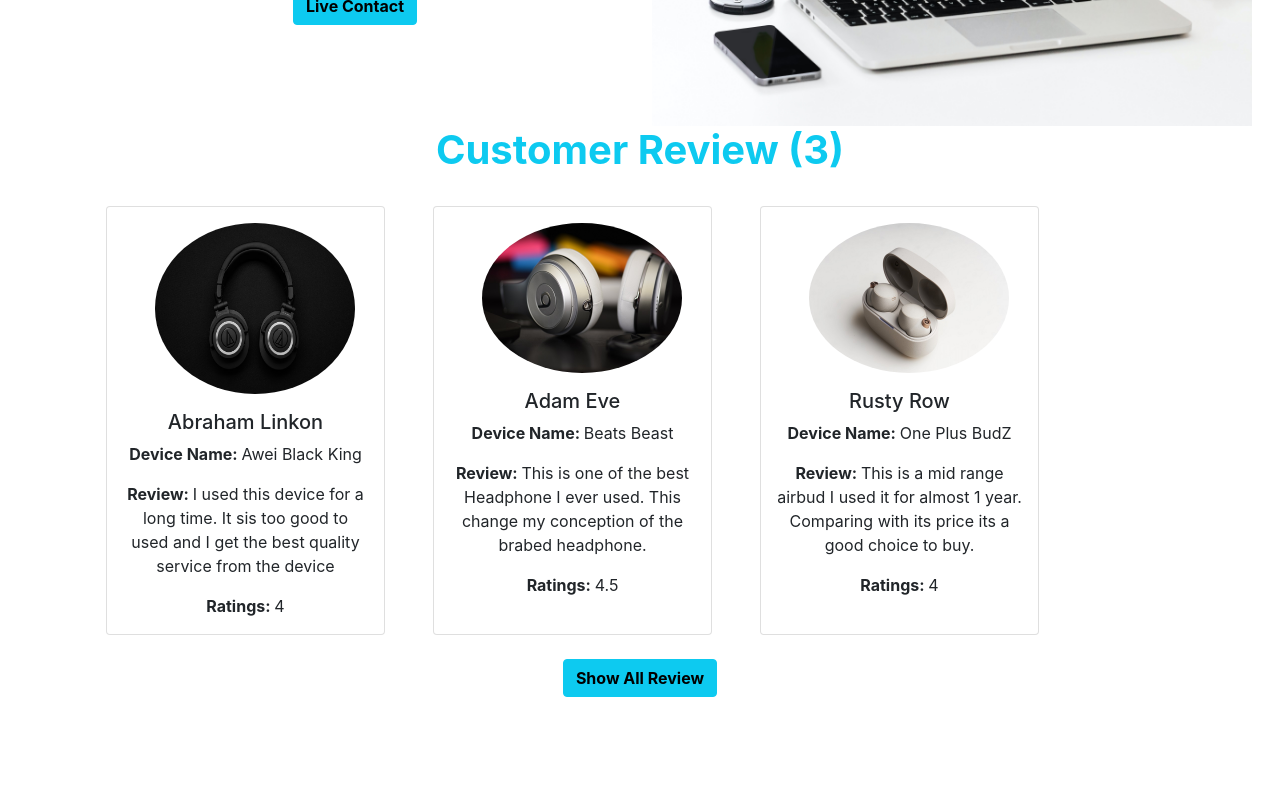
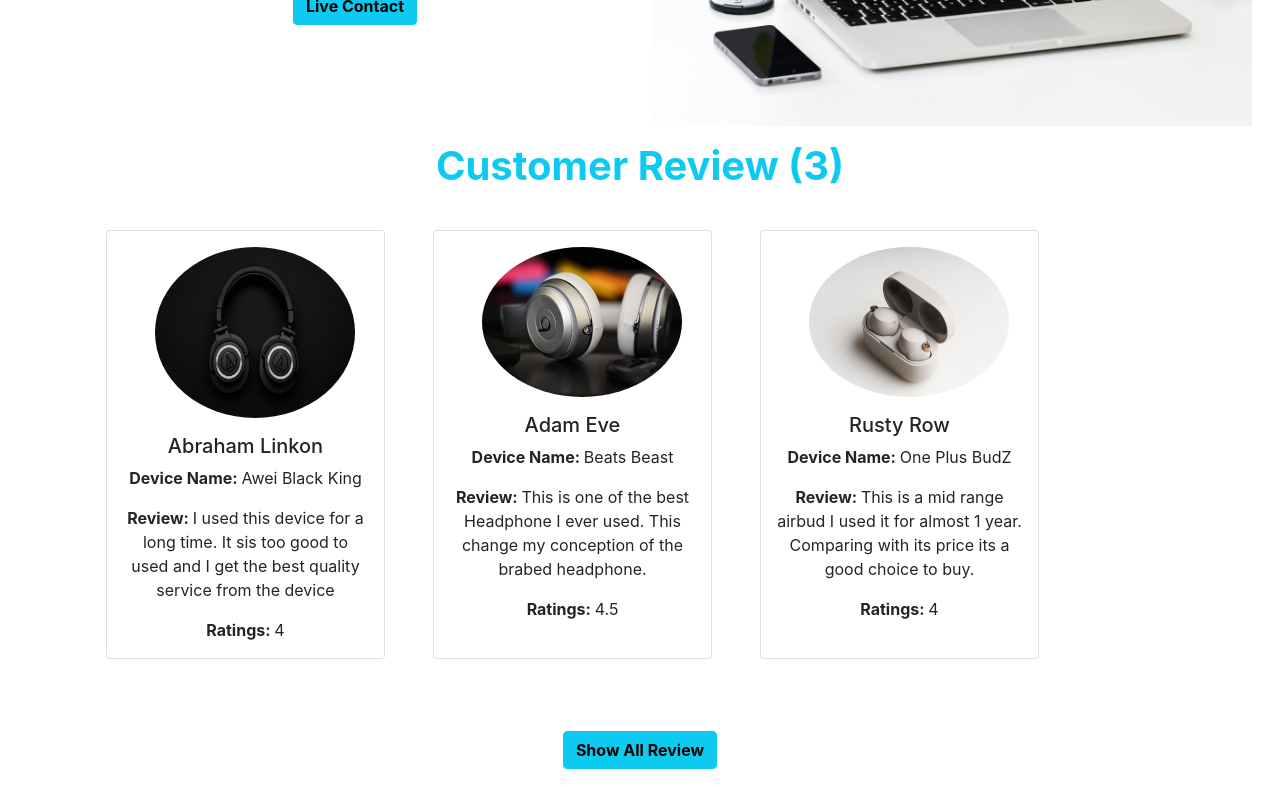
Before and after one commit to MAvi-Rup/product_analysis_website_react, a React (Create React App) app: page /home in a window 1280 px wide. Shown: the part 340-1148 px from the top of the page. Before the commit the page ends 1037 px from the top, so only its background shows below. Built offline with nearby package versions, Linux system fonts and the light colour scheme.

Commit message:
All Done

```diff
--- a/public/index.html
+++ b/public/index.html
@@ -2,7 +2,7 @@
 <html lang="en">
   <head>
     <meta charset="utf-8" />
-    <link rel="icon" href="%PUBLIC_URL%/favicon.ico" />
+    <link rel="icon" href="%PUBLIC_URL%/favicon.jpg" />
     <meta name="viewport" content="width=device-width, initial-scale=1" />
     <meta name="theme-color" content="#000000" />
     <meta name="viewport" content="width=device-width, initial-scale=1">
--- a/src/Component/Blog/Blog.js
+++ b/src/Component/Blog/Blog.js
@@ -5,6 +5,10 @@ const Blog = () => {
         <div className='container'>
             <blockquote>Question No -1</blockquote>
             <h1>What is Context API ?</h1>
+            <p><span className='fw-bold'>Answer :</span>React Context Api is a effective way to pass the variable globally to the react project. By using this we can stop using the props drilling method which we have every time pass the value by the props to the child component. By using context api we can declare the context in the parrent element and we can easily recive it from the anywhere in the child component. And for this we ned not pass any varible by the props. So react context api makes oue life easier.</p>
+            <blockquote>Question No -2</blockquote>
+            <h1>What is Semantic Tag ?</h1>
+            <p><span className='fw-bold'>Answer :</span>Sematic tag is what that introduce the meaning to the web page rather than the presentation. Adding sementic tag in our web page we can adding more detailed information about our website. Semantic tag is also help us to make our website more accessible. And also it is good for the search engine that you used sematic tag in your website. Sematic tag help browser to get the more detailed information about the browser. Some of the sematic tags are - abbr, blockquote, dfn, h1-h6,code etc</p>
         </div>
     );
 };
--- a/src/Component/Home/Home.js
+++ b/src/Component/Home/Home.js
@@ -22,13 +22,13 @@ const Home = () => {
                     <img src="./img/laptop.jpg" style={{width:'600px'}} alt="" />
                 </div>
             </div>
-            <h1 className='text-center text-info fw-bold'>Customer Review ({pro.length})</h1>
+            <h1 className='text-center text-info fw-bold m-3'>Customer Review ({pro.length})</h1>
             <div className='d-flex flex-wrap'>
             {
                 pro.map(product =><CustromerReview key={product.id} product={product}></CustromerReview>)
             }
             </div>
-            <div className='d-flex justify-content-center'>
+            <div className='d-flex justify-content-center m-5'>
                 <button onClick={()=>{navigate('/review')}} className='btn btn-info fw-bold'>Show All Review</button>
             </div>
 
```
Also changed, not shown: public/favicon.jpg (added), 1 other file (tests, documents, lock files or other folders).
